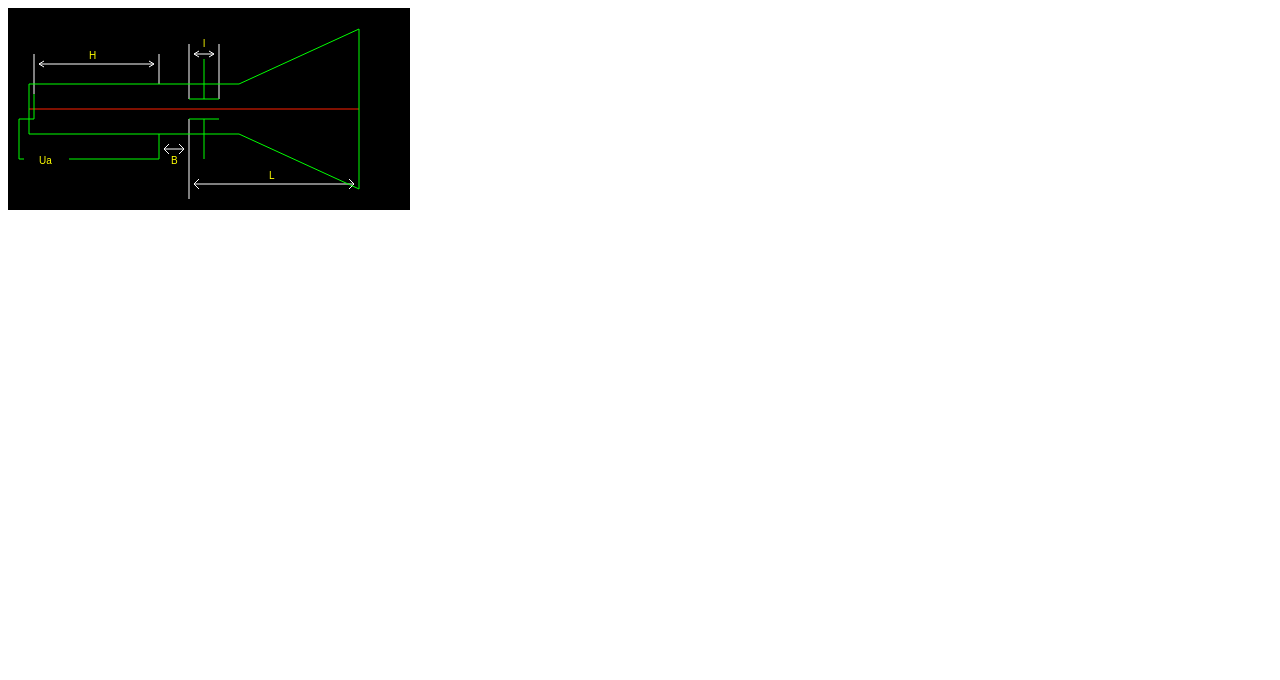
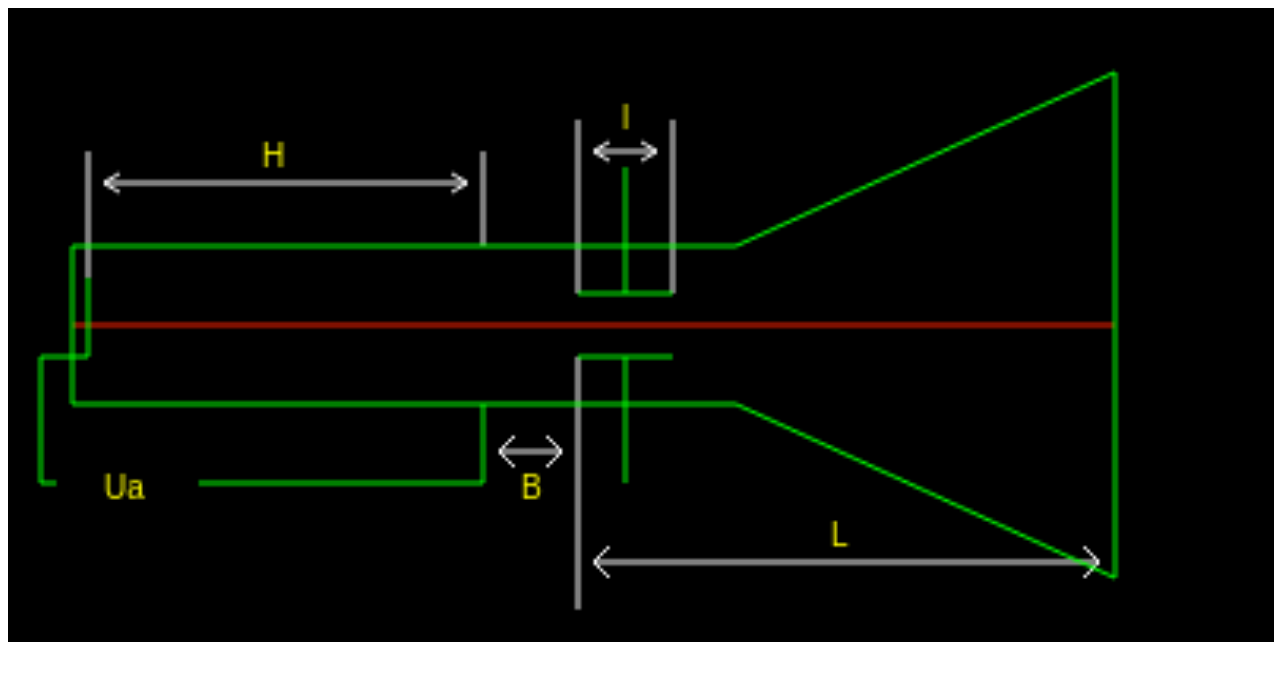
Before and after one commit to Forgesxx/CRTdrawing, a plain HTML site: page docs/index.html in a window 1280 px wide. Drawn offline with Linux system fonts and the light colour scheme.

Commit message:
Implemented adaptive resizing.

```diff
--- a/docs/index.html
+++ b/docs/index.html
@@ -2,6 +2,8 @@
 <html lang="en-US">
     <head>
         <meta charset="utf-8" />
+        <meta name="viewport" content="width=device-width, initial-scale=1.0">
+
         <title>Canvas tutorial</title>
         <style>
             canvas
@@ -12,7 +14,7 @@
         </style>
     </head>
     <body>
-        <canvas id="canvas" width="400" height="200"></canvas>
+        <canvas id="canvas" width="400" height="200" style="width:100%;"></canvas>
         <script type="text/javascript" src="index.js"></script>
     </body>
 </html>
```
